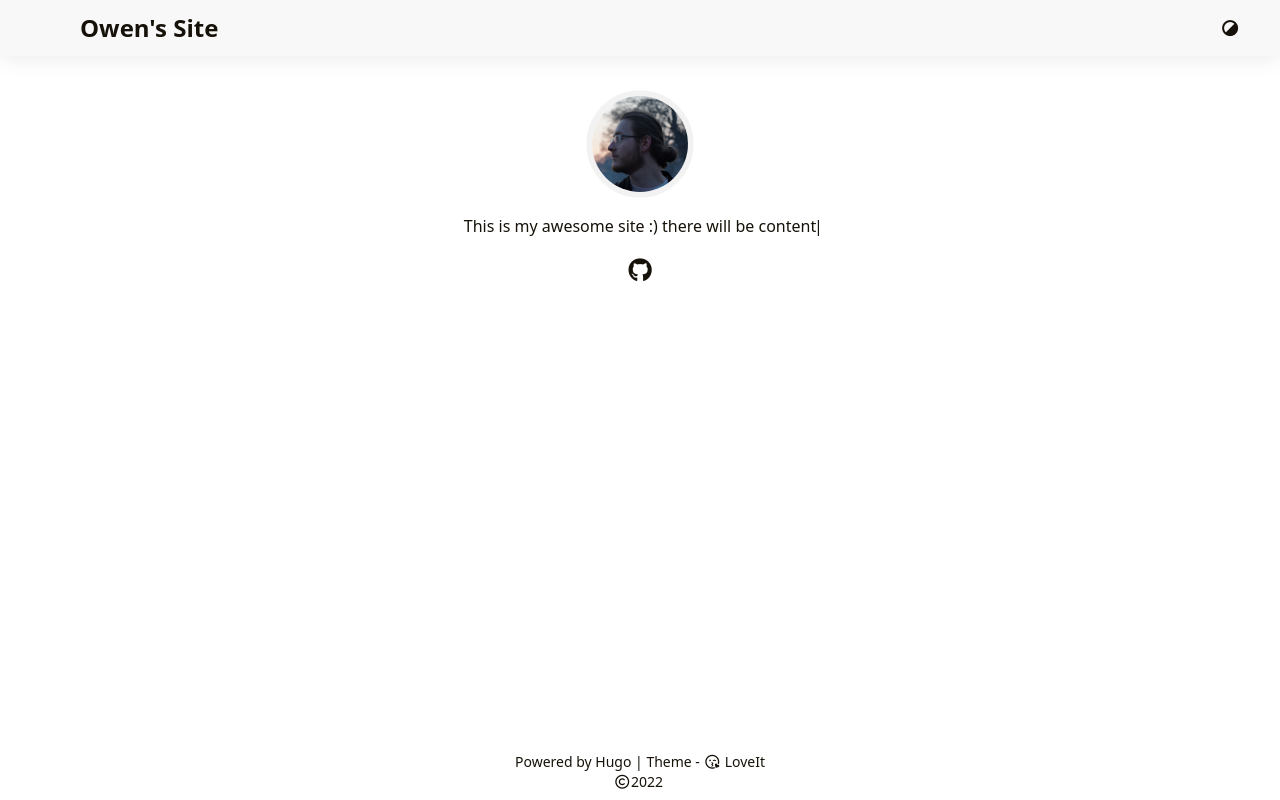
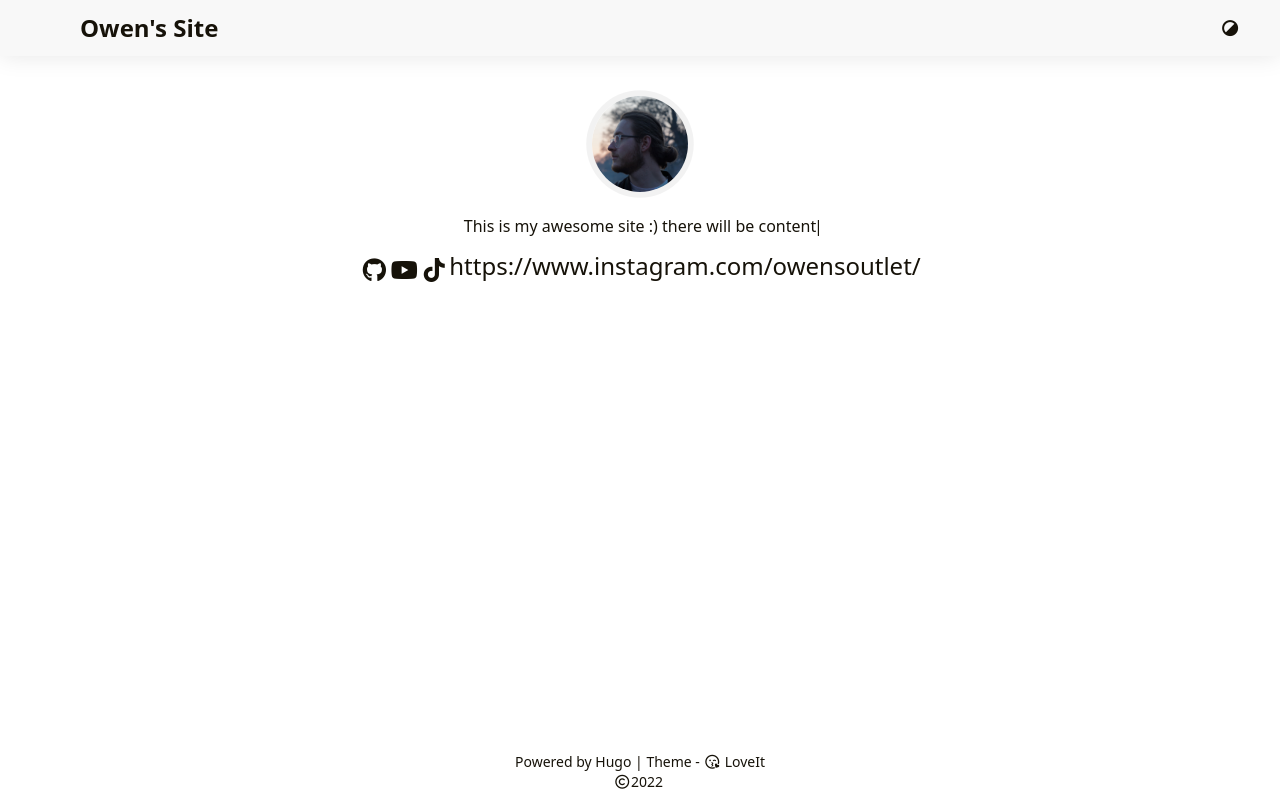
Before and after one commit to Owen-afk-byte/Owen-afk-byte.github.io, a plain HTML site: page index.html in a window 1280 px wide. Drawn offline with nearby package versions, Linux system fonts and the light colour scheme; some packages are replaced by stand-ins of ours.

Commit message:
more links

```diff
--- a/index.html
+++ b/index.html
@@ -54,7 +54,7 @@
             </a></div>
     </div>
 </header><main class="main">
-                <div class="container"><div class="page home" data-home="posts"><div class="home-profile"><div class="home-avatar"><a href="/about_me.html" title="Posts"><img class="lazyautosizes lazyloaded" src="/lib/images/me.jpg" data-src="/lib/images/me.jpg" data-srcset="/lib/images/me.jpg, /lib/images/me.jpg 1.5x, /lib/images/me.jpg 2x" data-sizes="auto" alt="/lib/images/me.jpg" title="/lib/images/me.jpg" sizes="96px" srcset="/lib/images/me.jpg, /lib/images/me.jpg 1.5x, /lib/images/me.jpg 2x" width="528" height="560"></a></div><div class="home-subtitle"><div id="id-1" class="typeit"></div></div><div class="links"><a href="https://github.com/xxxx" title="GitHub" target="_blank" rel="noopener noreffer me"><i class="fab fa-github fa-fw" aria-hidden="true"></i></a></div></div>
+                <div class="container"><div class="page home" data-home="posts"><div class="home-profile"><div class="home-avatar"><a href="/about_me.html" title="Posts"><img class="lazyautosizes lazyloaded" src="/lib/images/me.jpg" data-src="/lib/images/me.jpg" data-srcset="/lib/images/me.jpg, /lib/images/me.jpg 1.5x, /lib/images/me.jpg 2x" data-sizes="auto" alt="/lib/images/me.jpg" title="/lib/images/me.jpg" sizes="96px" srcset="/lib/images/me.jpg, /lib/images/me.jpg 1.5x, /lib/images/me.jpg 2x" width="528" height="560"></a></div><div class="home-subtitle"><div id="id-1" class="typeit"></div></div><div class="links"><a href="https://github.com/Owen-afk-byte" title="GitHub" target="_blank" rel="noopener noreffer me"><i class="fab fa-github fa-fw" aria-hidden="true"></i></a><a href="https://www.youtube.com/channel/UCZxUkDDKfJIitGC6IsB0iEg/featured" title="YouTube" target="_blank" rel="noopener noreffer me"><i class="fab fa-youtube fa-fw" aria-hidden="true"></i></a><a href="https://www.instagram.com/owensoutlet/" title="TikTok" target="_blank" rel="noopener noreffer me"><i class="fab fa-tiktok fa-fw" aria-hidden="true"></i></a>https://www.instagram.com/owensoutlet/</div></div>
 </div></div>
             </main><footer class="footer">
         <div class="footer-container"><div class="footer-line">Powered by <a href="https://gohugo.io/" target="_blank" rel="noopener noreffer" title="Hugo 0.104.3">Hugo</a> | Theme - <a href="https://github.com/dillonzq/LoveIt" target="_blank" rel="noopener noreffer" title="LoveIt 0.2.11"><i class="far fa-kiss-wink-heart fa-fw" aria-hidden="true"></i> LoveIt</a>
```
